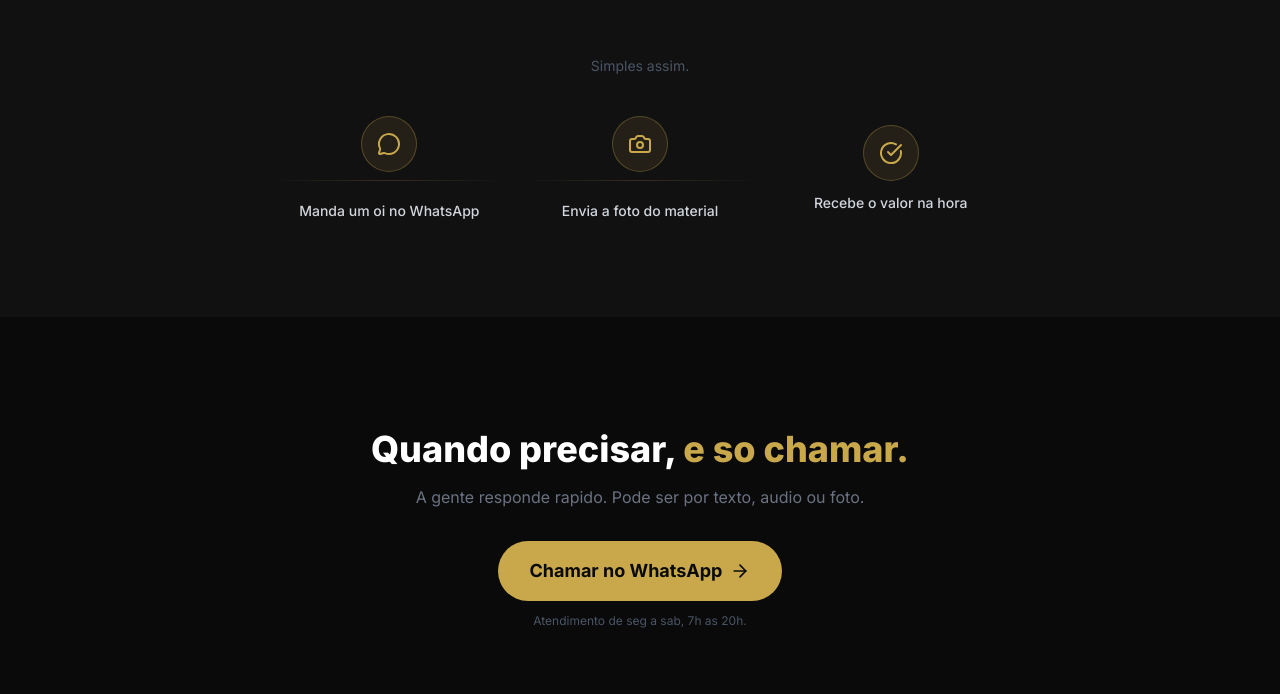
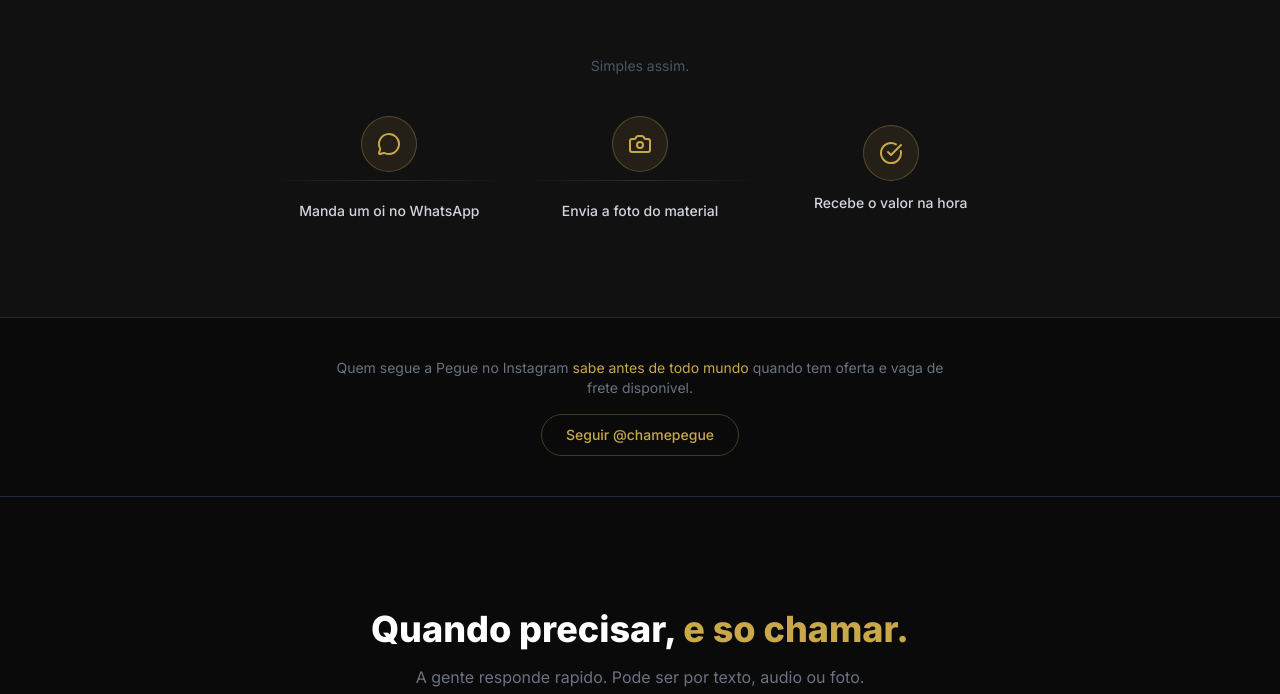
Before and after one commit to IsleddYagami/Pegue, a Next.js app: page / in a window 1280 px wide. Shown: the part 1445-2139 px from the top of the page. Built offline with nearby package versions, Linux system fonts and the light colour scheme.

Commit message:
Instagram CTA sutil: quem segue sabe antes de todo mundo

```diff
--- a/src/app/page.tsx
+++ b/src/app/page.tsx
@@ -4,7 +4,7 @@ import { MessageCircle, Camera, CheckCircle, ArrowRight } from "lucide-react";
 import { Header } from "@/components/header";
 import { Footer } from "@/components/footer";
 import { FloatingNotification } from "@/components/floating-notification";
-import { WHATSAPP_LINK } from "@/lib/constants";
+import { WHATSAPP_LINK, INSTAGRAM_LINK, INSTAGRAM_HANDLE } from "@/lib/constants";
 
 export default function HomePage() {
   return (
@@ -144,6 +144,25 @@ export default function HomePage() {
         </div>
       </section>
 
+      {/* INSTAGRAM - Sutil, vantagem clara */}
+      <section className="border-y border-gray-800 bg-[#0A0A0A] py-10">
+        <div className="mx-auto flex max-w-2xl flex-col items-center px-4 text-center">
+          <p className="text-sm text-gray-500">
+            Quem segue a Pegue no Instagram{" "}
+            <span className="text-[#C9A84C]">sabe antes de todo mundo</span>{" "}
+            quando tem oferta e vaga de frete disponivel.
+          </p>
+          <a
+            href={INSTAGRAM_LINK}
+            target="_blank"
+            rel="noopener noreferrer"
+            className="mt-4 rounded-full border border-[#C9A84C]/30 px-6 py-2.5 text-sm font-medium text-[#C9A84C] transition-all hover:bg-[#C9A84C]/10"
+          >
+            Seguir {INSTAGRAM_HANDLE}
+          </a>
+        </div>
+      </section>
+
       {/* CTA FINAL - Caloroso, sem pressao */}
       <section className="bg-[#0A0A0A] py-20 md:py-28">
         <div className="mx-auto flex max-w-2xl flex-col items-center px-4 text-center">
```
